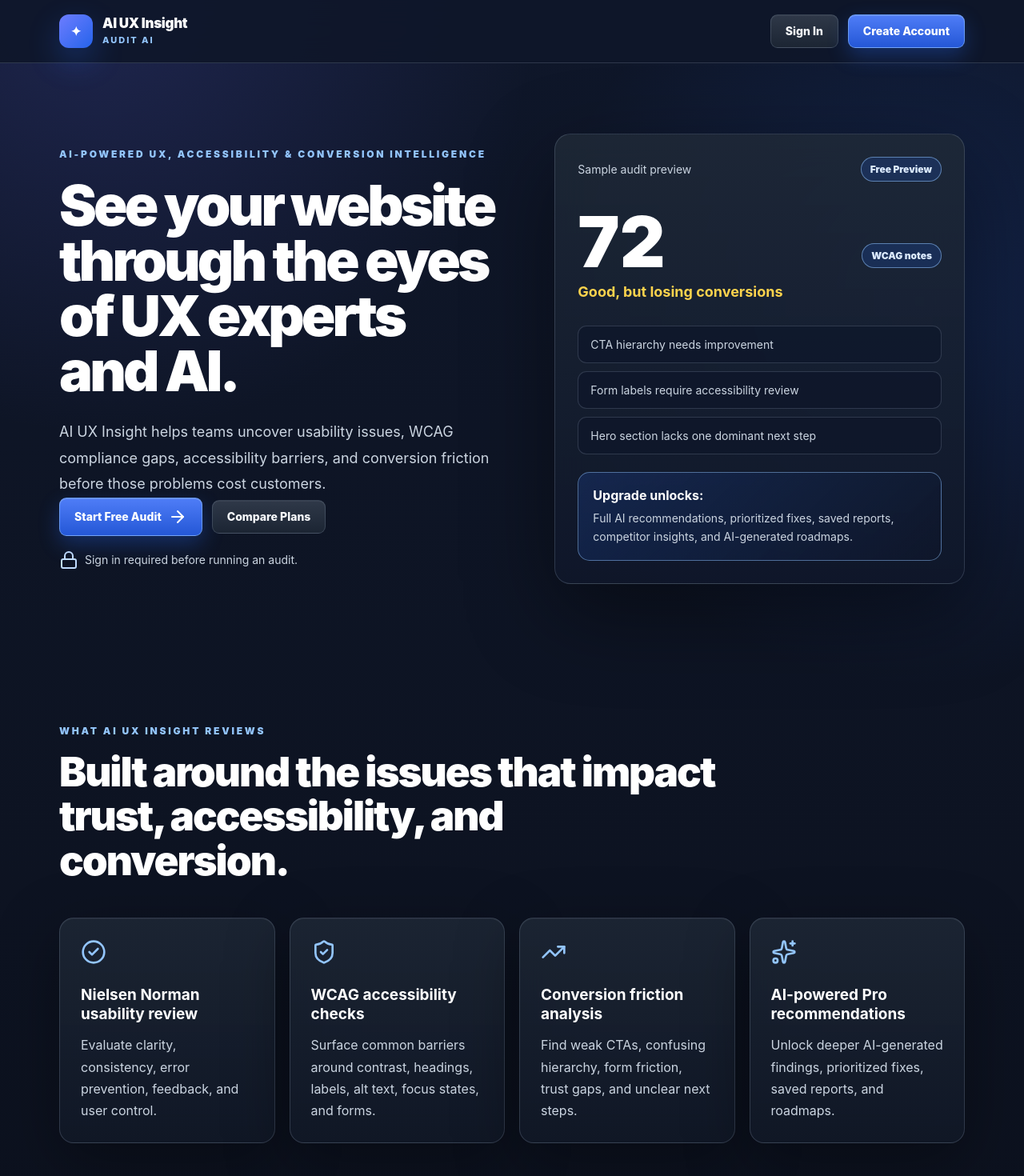
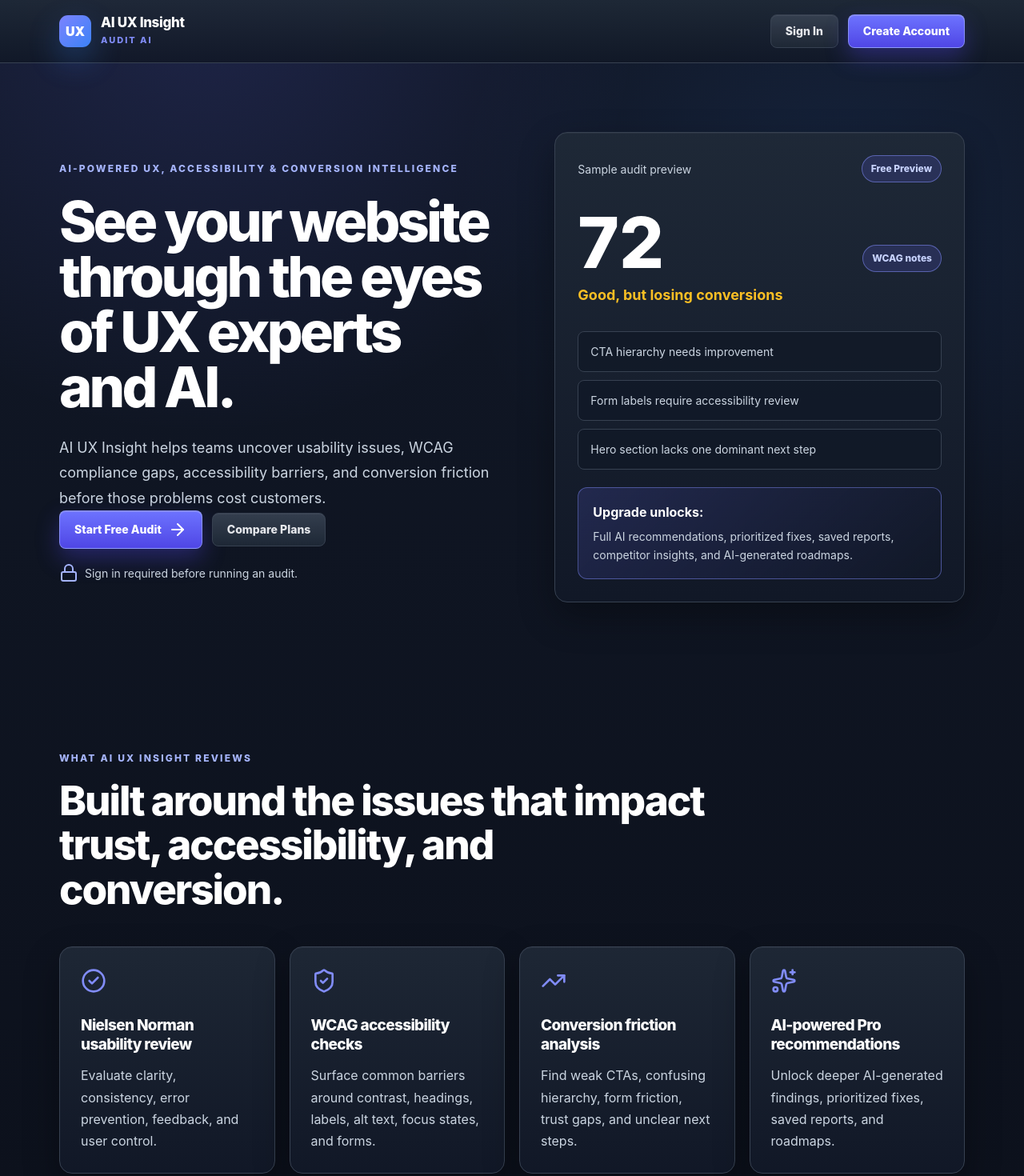
Before and after one commit to DarkstarSoftware/UXIQ, a Next.js app: page / in a window 1280 px wide. Shown: the top 1470 px of the page at 80% size. Built offline with nearby package versions, Linux system fonts and the light colour scheme.

Commit message:
Apply UXIQ design system globally

```diff
--- a/app/globals.css
+++ b/app/globals.css
@@ -2,31 +2,55 @@
 @tailwind components;
 @tailwind utilities;
 
+/*
+  UXIQ Visual System
+  Source direction:
+  - BG Primary: #0B0F19
+  - Card: #1F2937
+  - Border: #374151
+  - Indigo 500 / 600 primary controls
+  - Typography: Inter
+  - Dark glass panels, subtle borders, compact spacing
+*/
+
 :root {
   color-scheme: dark;
 
-  --ux-bg: #0b0f19;
-  --ux-bg-2: #111827;
-  --ux-sidebar: rgba(15, 23, 42, 0.94);
-  --ux-panel: rgba(31, 41, 55, 0.74);
-  --ux-panel-2: rgba(40, 51, 72, 0.72);
-  --ux-panel-3: rgba(55, 65, 81, 0.52);
-  --ux-border: rgba(148, 163, 184, 0.24);
-  --ux-border-strong: rgba(148, 163, 184, 0.42);
-  --ux-text: #f8fafc;
-  --ux-muted: #cbd5e1;
-  --ux-muted-2: #94a3b8;
-  --ux-blue: #6366f1;
-  --ux-blue-2: #2563eb;
-  --ux-blue-3: #60a5fa;
-  --ux-purple: #8b5cf6;
-  --ux-success: #22c55e;
-  --ux-warning: #f59e0b;
-  --ux-danger: #ef4444;
-  --ux-focus: #facc15;
+  --uxiq-bg: #0B0F19;
+  --uxiq-bg-elevated: #111827;
+  --uxiq-card: #1F2937;
+  --uxiq-card-soft: #232D3D;
+  --uxiq-card-strong: #273244;
+  --uxiq-border: #374151;
+  --uxiq-border-soft: rgba(148, 163, 184, 0.22);
+  --uxiq-border-strong: rgba(148, 163, 184, 0.42);
 
-  --shadow-card: 0 24px 80px rgba(0, 0, 0, 0.34), inset 0 1px 0 rgba(255, 255, 255, 0.05);
-  --shadow-soft: 0 16px 44px rgba(0, 0, 0, 0.28);
+  --uxiq-text: #F8FAFC;
+  --uxiq-text-soft: #E5E7EB;
+  --uxiq-muted: #CBD5E1;
+  --uxiq-muted-2: #94A3B8;
+
+  --uxiq-indigo-500: #6366F1;
+  --uxiq-indigo-600: #4F46E5;
+  --uxiq-blue: #3B82F6;
+
+  --uxiq-success: #22C65E;
+  --uxiq-warning: #F5A00B;
+  --uxiq-error: #EF4444;
+
+  --uxiq-focus: #FACC15;
+  --uxiq-radius-sm: 8px;
+  --uxiq-radius-md: 12px;
+  --uxiq-radius-lg: 16px;
+  --uxiq-radius-xl: 22px;
+
+  --uxiq-shadow-card:
+    0 18px 45px rgba(0, 0, 0, 0.32),
+    inset 0 1px 0 rgba(255, 255, 255, 0.045);
+
+  --uxiq-shadow-control:
+    0 10px 24px rgba(0, 0, 0, 0.22),
+    inset 0 1px 0 rgba(255, 255, 255, 0.08);
 }
 
 html,
@@ -34,10 +58,10 @@
   margin: 0;
   min-height: 100%;
   background:
-    radial-gradient(circle at top left, rgba(99, 102, 241, 0.18), transparent 28rem),
-    radial-gradient(circle at top right, rgba(37, 99, 235, 0.14), transparent 28rem),
-    var(--ux-bg);
-  color: var(--ux-text);
+    radial-gradient(circle at 20% 0%, rgba(99, 102, 241, 0.16), transparent 34rem),
+    radial-gradient(circle at 82% 8%, rgba(59, 130, 246, 0.10), transparent 30rem),
+    linear-gradient(180deg, #111827 0%, var(--uxiq-bg) 58%);
+  color: var(--uxiq-text);
   font-family:
     Inter,
     ui-sans-serif,
@@ -46,6 +70,8 @@
     BlinkMacSystemFont,
     "Segoe UI",
     sans-serif;
+  font-size: 16px;
+  line-height: 1.5;
   text-rendering: optimizeLegibility;
 }
 
@@ -70,11 +96,33 @@
 input:focus-visible,
 textarea:focus-visible,
 select:focus-visible {
-  outline: 3px solid var(--ux-focus);
+  outline: 3px solid var(--uxiq-focus);
   outline-offset: 3px;
 }
 
-/* App utility fallbacks */
+/* Existing token fallbacks */
+.bg-ui-bg { background-color: var(--uxiq-bg); }
+.bg-ui-card { background-color: var(--uxiq-card); }
+.bg-ui-surface { background-color: var(--uxiq-card-soft); }
+.bg-ui-sidebar { background-color: #111827; }
+.border-ui-border { border-color: var(--uxiq-border); }
+
+.text-white { color: var(--uxiq-text); }
+.text-ui-muted { color: var(--uxiq-muted); }
+.text-brand-200 { color: #C7D2FE; }
+.text-brand-300 { color: #A5B4FC; }
+.text-brand-400 { color: #818CF8; }
+.text-brand-500 { color: var(--uxiq-indigo-500); }
+.bg-brand-500 { background-color: var(--uxiq-indigo-500); }
+.bg-brand-600 { background-color: var(--uxiq-indigo-600); }
+.border-brand-500 { border-color: var(--uxiq-indigo-500); }
+
+.text-success { color: var(--uxiq-success); }
+.text-warning { color: var(--uxiq-warning); }
+.text-red-200 { color: #FECACA; }
+.text-red-300 { color: #FCA5A5; }
+
+/* Containers */
 .container-shell,
 .ai-shell {
   width: 100%;
@@ -83,63 +131,72 @@
   padding-inline: 24px;
 }
 
-.card,
-.ai-card {
-  background:
-    linear-gradient(180deg, rgba(31, 41, 55, 0.8), rgba(17, 24, 39, 0.88));
-  border: 1px solid var(--ux-border);
-  border-radius: 18px;
-  box-shadow: var(--shadow-card);
-  backdrop-filter: blur(18px);
+/* Typography */
+h1,
+h2,
+h3,
+h4,
+h5,
+h6 {
+  color: var(--uxiq-text);
+  letter-spacing: -0.035em;
+}
+
+p {
+  color: inherit;
+}
+
+.ai-kicker,
+.app-stat-label,
+.ai-plan-label {
+  color: #A5B4FC;
+  font-size: 12px;
+  font-weight: 800;
+  letter-spacing: 0.18em;
+  text-transform: uppercase;
 }
 
 .section-title {
   margin: 0;
-  color: var(--ux-text);
-  font-size: 1.125rem;
-  line-height: 1.35;
+  color: var(--uxiq-text);
+  font-size: 20px;
+  line-height: 1.25;
   font-weight: 800;
-  letter-spacing: -0.01em;
+  letter-spacing: -0.025em;
 }
 
-.bg-ui-bg { background-color: var(--ux-bg); }
-.bg-ui-card { background-color: var(--ux-panel); }
-.bg-ui-surface { background-color: var(--ux-panel-2); }
-.bg-ui-sidebar { background-color: #101827; }
-.border-ui-border { border-color: var(--ux-border); }
-.text-ui-muted { color: var(--ux-muted); }
-.text-white { color: var(--ux-text); }
-.text-brand-200 { color: #dbeafe; }
-.text-brand-300 { color: #bfdbfe; }
-.text-brand-400 { color: #93c5fd; }
-.text-brand-500 { color: var(--ux-blue-3); }
-.bg-brand-500 { background-color: var(--ux-blue-2); }
-.bg-brand-600 { background-color: #1d4ed8; }
-.border-brand-500 { border-color: var(--ux-blue-3); }
-.text-success { color: var(--ux-success); }
-.text-warning { color: var(--ux-warning); }
-.text-red-200 { color: #fecaca; }
-.text-red-300 { color: #fca5a5; }
+/* Cards */
+.card,
+.ai-card {
+  background:
+    linear-gradient(180deg, rgba(31, 41, 55, 0.92), rgba(17, 24, 39, 0.94));
+  border: 1px solid var(--uxiq-border);
+  border-radius: var(--uxiq-radius-lg);
+  box-shadow: var(--uxiq-shadow-card);
+}
 
-/* Forms */
+.card:hover,
+.ai-card:hover {
+  border-color: var(--uxiq-border-strong);
+}
+
+/* Controls */
 .ai-input,
 .ai-textarea {
   width: 100%;
   min-height: 44px;
-  border: 1px solid var(--ux-border);
-  border-radius: 9px;
+  border: 1px solid var(--uxiq-border);
+  border-radius: var(--uxiq-radius-sm);
   background:
-    linear-gradient(180deg, rgba(55, 65, 81, 0.62), rgba(31, 41, 55, 0.72));
-  color: var(--ux-text);
+    linear-gradient(180deg, rgba(55, 65, 81, 0.72), rgba(31, 41, 55, 0.82));
+  color: var(--uxiq-text);
   padding: 11px 13px;
-  box-shadow:
-    inset 0 1px 0 rgba(255, 255, 255, 0.04),
-    0 8px 22px rgba(0, 0, 0, 0.18);
+  box-shadow: var(--uxiq-shadow-control);
 }
 
 .ai-input::placeholder,
 .ai-textarea::placeholder {
-  color: var(--ux-muted-2);
+  color: var(--uxiq-muted-2);
 }
 
 .ai-textarea {
@@ -155,9 +212,9 @@
   justify-content: center;
   gap: 8px;
   border: 1px solid transparent;
-  border-radius: 9px;
+  border-radius: var(--uxiq-radius-sm);
   padding: 11px 18px;
-  color: #fff;
+  color: #FFFFFF;
   font-size: 14px;
   font-weight: 800;
   line-height: 1;
@@ -175,36 +232,41 @@
 }
 
 .ds-button:disabled {
-  opacity: 0.58;
+  opacity: 0.56;
   cursor: not-allowed;
   transform: none;
 }
 
 .ds-button-primary {
-  background: linear-gradient(180deg, #4f7df7, #2457d6);
-  border-color: rgba(147, 197, 253, 0.55);
+  background:
+    linear-gradient(180deg, #6D73FF 0%, var(--uxiq-indigo-600) 100%);
+  border-color: rgba(165, 180, 252, 0.6);
   box-shadow:
-    0 10px 26px rgba(37, 99, 235, 0.32),
+    0 12px 28px rgba(79, 70, 229, 0.35),
     inset 0 1px 0 rgba(255, 255, 255, 0.18);
 }
 
 .ds-button-primary:hover {
-  background: linear-gradient(180deg, #5b86ff, #1d4ed8);
+  background:
+    linear-gradient(180deg, #7B82FF 0%, #4338CA 100%);
 }
 
 .ds-button-secondary {
-  background: linear-gradient(180deg, rgba(55, 65, 81, 0.82), rgba(31, 41, 55, 0.82));
-  border-color: var(--ux-border);
-  color: var(--ux-text);
-  box-shadow: inset 0 1px 0 rgba(255, 255, 255, 0.05);
+  background:
+    linear-gradient(180deg, rgba(55, 65, 81, 0.92), rgba(31, 41, 55, 0.92));
+  border-color: var(--uxiq-border);
+  color: var(--uxiq-text-soft);
+  box-shadow: inset 0 1px 0 rgba(255, 255, 255, 0.06);
 }
 
 .ds-button-secondary:hover {
-  background: linear-gradient(180deg, rgba(75, 85, 99, 0.82), rgba(45, 55, 72, 0.82));
+  background:
+    linear-gradient(180deg, rgba(75, 85, 99, 0.92), rgba(45, 55, 72, 0.92));
 }
 
 .ds-button-danger {
-  background: linear-gradient(180deg, #ef4444, #b91c1c);
+  background:
+    linear-gradient(180deg, #EF4444, #B91C1C);
   border-color: rgba(252, 165, 165, 0.55);
 }
 
@@ -216,32 +278,33 @@
 }
 
 .ai-logo-mark {
-  width: 42px;
-  height: 42px;
+  width: 40px;
+  height: 40px;
   display: grid;
   place-items: center;
-  border-radius: 12px;
-  background: linear-gradient(135deg, #6d7dff, #2563eb);
-  color: #fff;
+  border-radius: 11px;
+  background:
+    linear-gradient(135deg, #7C83FF 0%, #3B82F6 100%);
+  color: #FFFFFF;
   font-weight: 950;
-  box-shadow: 0 16px 38px rgba(37, 99, 235, 0.32);
+  box-shadow: 0 16px 38px rgba(59, 130, 246, 0.32);
 }
 
 .ai-logo-title {
   display: block;
-  color: #fff;
+  color: #FFFFFF;
   font-size: 17px;
   line-height: 1.05;
-  font-weight: 900;
+  font-weight: 800;
   letter-spacing: -0.02em;
 }
 
 .ai-logo-subtitle {
   display: block;
   margin-top: 4px;
-  color: #93c5fd;
+  color: #818CF8;
   font-size: 11px;
-  font-weight: 850;
+  font-weight: 800;
   letter-spacing: 0.18em;
   text-transform: uppercase;
 }
@@ -249,18 +312,15 @@
 /* Marketing */
 .ai-page {
   min-height: 100vh;
-  background:
-    radial-gradient(circle at 10% 0%, rgba(99, 102, 241, 0.18), transparent 34rem),
-    radial-gradient(circle at 90% 12%, rgba(37, 99, 235, 0.16), transparent 30rem),
-    linear-gradient(180deg, #0f172a, #0b0f19 70%);
 }
 
 .ai-header {
   position: sticky;
   top: 0;
   z-index: 30;
-  border-bottom: 1px solid var(--ux-border);
-  background: rgba(15, 23, 42, 0.9);
+  border-bottom: 1px solid var(--uxiq-border);
+  background:
+    linear-gradient(180deg, rgba(31, 41, 55, 0.92), rgba(17, 24, 39, 0.92));
   backdrop-filter: blur(16px);
 }
 
@@ -280,38 +340,29 @@
 }
 
 .ai-hero {
-  padding-block: 88px 92px;
+  padding-block: 86px 90px;
   display: grid;
   grid-template-columns: minmax(0, 1.04fr) minmax(360px, 0.96fr);
   gap: 64px;
   align-items: center;
 }
 
-.ai-kicker {
-  margin: 0;
-  color: #93c5fd;
-  font-size: 12px;
-  font-weight: 900;
-  letter-spacing: 0.23em;
-  text-transform: uppercase;
-}
-
 .ai-title {
   margin: 22px 0 0;
   max-width: 760px;
-  color: #fff;
-  font-size: clamp(44px, 5.5vw, 74px);
+  color: #FFFFFF;
+  font-size: clamp(44px, 5.5vw, 72px);
   line-height: 0.98;
   letter-spacing: -0.055em;
-  font-weight: 950;
+  font-weight: 850;
 }
 
 .ai-subtitle {
   margin: 26px 0 0;
   max-width: 690px;
-  color: var(--ux-muted);
+  color: var(--uxiq-muted);
   font-size: 18px;
-  line-height: 1.8;
+  line-height: 1.75;
 }
 
 .ai-note {
@@ -319,18 +370,17 @@
   display: flex;
   align-items: center;
   gap: 8px;
-  color: var(--ux-muted);
+  color: var(--uxiq-muted);
   font-size: 14px;
 }
 
 .ai-preview {
   padding: 28px;
-  border-radius: 20px;
-  border: 1px solid var(--ux-border);
+  border-radius: var(--uxiq-radius-lg);
+  border: 1px solid var(--uxiq-border);
   background:
-    linear-gradient(180deg, rgba(31, 41, 55, 0.86), rgba(15, 23, 42, 0.92));
-  box-shadow: 0 36px 110px rgba(0, 0, 0, 0.42);
-  backdrop-filter: blur(20px);
+    linear-gradient(180deg, rgba(31, 41, 55, 0.94), rgba(17, 24, 39, 0.96));
+  box-shadow: var(--uxiq-shadow-card);
 }
 
 .ai-preview-top,
@@ -342,20 +392,20 @@
 }
 
 .ai-preview-top {
-  color: var(--ux-muted);
+  color: var(--uxiq-muted);
   font-size: 14px;
 }
 
 .ai-pill {
   display: inline-flex;
   align-items: center;
-  border: 1px solid rgba(147, 197, 253, 0.55);
+  border: 1px solid rgba(129, 140, 248, 0.55);
   border-radius: 999px;
   padding: 7px 11px;
-  background: rgba(37, 99, 235, 0.18);
-  color: #dbeafe;
+  background: rgba(99, 102, 241, 0.18);
+  color: #C7D2FE;
   font-size: 12px;
-  font-weight: 900;
+  font-weight: 800;
 }
 
 .ai-score-row {
@@ -364,15 +414,15 @@
 
 .ai-score {
   margin: 0;
-  color: #fff;
+  color: #FFFFFF;
   font-size: 88px;
   line-height: 0.9;
-  font-weight: 950;
+  font-weight: 850;
 }
 
 .ai-score-label {
   margin: 12px 0 0;
-  color: #fcd34d;
+  color: #FBBF24;
   font-size: 18px;
   font-weight: 700;
 }
@@ -385,31 +435,31 @@
 
 .ai-preview-item {
   padding: 14px 15px;
-  border: 1px solid var(--ux-border);
-  border-radius: 11px;
-  background: rgba(15, 23, 42, 0.72);
-  color: var(--ux-muted);
+  border: 1px solid var(--uxiq-border);
+  border-radius: var(--uxiq-radius-sm);
+  background: rgba(17, 24, 39, 0.76);
+  color: var(--uxiq-muted);
   font-size: 14px;
 }
 
 .ai-unlock {
   margin-top: 22px;
   padding: 18px;
-  border-radius: 15px;
-  border: 1px solid rgba(147, 197, 253, 0.48);
+  border-radius: var(--uxiq-radius-md);
+  border: 1px solid rgba(129, 140, 248, 0.48);
   background:
-    linear-gradient(135deg, rgba(37, 99, 235, 0.18), rgba(15, 23, 42, 0.72));
+    linear-gradient(135deg, rgba(99, 102, 241, 0.18), rgba(17, 24, 39, 0.72));
 }
 
 .ai-unlock strong {
   display: block;
-  color: #fff;
+  color: #FFFFFF;
 }
 
 .ai-unlock span {
   display: block;
   margin-top: 8px;
-  color: var(--ux-muted);
+  color: var(--uxiq-muted);
   line-height: 1.6;
   font-size: 14px;
 }
@@ -425,15 +475,15 @@
 
 .ai-section-heading h2 {
   margin: 16px 0 0;
-  color: #fff;
+  color: #FFFFFF;
   font-size: clamp(32px, 4vw, 52px);
   line-height: 1.08;
   letter-spacing: -0.04em;
-  font-weight: 950;
+  font-weight: 850;
 }
 
 .ai-section-heading p:not(.ai-kicker) {
-  color: var(--ux-muted);
+  color: var(--uxiq-muted);
   line-height: 1.7;
 }
 
@@ -455,28 +505,29 @@
 .ai-feature-icon {
   width: 32px;
   height: 32px;
-  color: #93c5fd;
+  color: #818CF8;
 }
 
 .ai-feature-card h3 {
   margin: 22px 0 0;
-  color: #fff;
+  color: #FFFFFF;
   font-size: 19px;
   line-height: 1.25;
+  font-weight: 800;
 }
 
 .ai-feature-card p {
   margin: 14px 0 0;
-  color: var(--ux-muted);
+  color: var(--uxiq-muted);
   line-height: 1.7;
 }
 
 .ai-plan-section {
   padding-block: 90px;
-  border-block: 1px solid var(--ux-border);
+  border-block: 1px solid var(--uxiq-border);
   background:
     radial-gradient(circle at center, rgba(99, 102, 241, 0.12), transparent 38rem),
-    rgba(15, 23, 42, 0.72);
+    rgba(17, 24, 39, 0.72);
 }
 
 .ai-plan-grid {
@@ -492,30 +543,22 @@
 }
 
 .ai-plan-pro {
-  border-color: rgba(147, 197, 253, 0.72);
+  border-color: rgba(129, 140, 248, 0.72);
   box-shadow:
-    0 0 0 1px rgba(147, 197, 253, 0.35),
-    0 24px 70px rgba(37, 99, 235, 0.18);
-}
-
-.ai-plan-label {
-  margin: 0;
-  color: #93c5fd;
-  font-size: 12px;
-  font-weight: 950;
-  letter-spacing: 0.22em;
-  text-transform: uppercase;
+    0 0 0 1px rgba(129, 140, 248, 0.35),
+    0 24px 70px rgba(79, 70, 229, 0.18);
 }
 
 .ai-plan-card h3 {
   margin: 16px 0 0;
-  color: #fff;
+  color: #FFFFFF;
   font-size: 30px;
   line-height: 1.15;
+  font-weight: 850;
 }
 
 .ai-plan-card p {
-  color: var(--ux-muted);
+  color: var(--uxiq-muted);
   line-height: 1.7;
 }
 
@@ -529,13 +572,13 @@
   display: flex;
   align-items: center;
   gap: 10px;
-  color: var(--ux-muted);
+  color: var(--uxiq-muted);
 }
 
 .ai-check-icon {
   width: 20px;
   height: 20px;
-  color: var(--ux-success);
+  color: var(--uxiq-success);
   flex: 0 0 auto;
 }
 
@@ -552,19 +595,20 @@
 
 .ai-cta-card h2 {
   margin: 18px 0 0;
-  color: #fff;
+  color: #FFFFFF;
   font-size: clamp(32px, 4vw, 52px);
   line-height: 1.08;
   letter-spacing: -0.04em;
+  font-weight: 850;
 }
 
 .ai-cta-card p {
-  color: var(--ux-muted);
+  color: var(--uxiq-muted);
   line-height: 1.7;
 }
 
 .ai-footer {
-  border-top: 1px solid var(--ux-border);
+  border-top: 1px solid var(--uxiq-border);
   padding-block: 28px;
 }
 
@@ -572,7 +616,7 @@
   display: flex;
   justify-content: space-between;
   gap: 16px;
-  color: var(--ux-muted);
+  color: var(--uxiq-muted);
   font-size: 14px;
 }
 
@@ -587,9 +631,6 @@
   display: grid;
   place-items: center;
   padding: 32px 20px;
-  background:
-    radial-gradient(circle at 15% 0%, rgba(99, 102, 241, 0.18), transparent 30rem),
-    linear-gradient(180deg, #111827, #0b0f19);
 }
 
 .ai-auth-card {
@@ -598,14 +639,11 @@
   padding: 32px;
 }
 
-/* Premium app shell */
+/* App shell */
 .app-shell {
   min-height: 100vh;
   display: grid;
   grid-template-columns: 272px minmax(0, 1fr);
-  background:
-    radial-gradient(circle at 20% 0%, rgba(99, 102, 241, 0.13), transparent 34rem),
-    #0b0f19;
 }
 
 .app-sidebar {
@@ -613,9 +651,9 @@
   top: 0;
   height: 100vh;
   padding: 24px 18px;
-  border-right: 1px solid var(--ux-border);
+  border-right: 1px solid var(--uxiq-border);
   background:
-    linear-gradient(180deg, rgba(17, 24, 39, 0.98), rgba(11, 15, 25, 0.98));
+    linear-gradient(180deg, rgba(31, 41, 55, 0.94), rgba(17, 24, 39, 0.98));
   overflow-y: auto;
 }
 
@@ -629,12 +667,12 @@
   display: flex;
   align-items: center;
   gap: 12px;
-  min-height: 46px;
+  min-height: 44px;
   padding: 10px 12px;
   border: 1px solid transparent;
-  border-radius: 12px;
-  color: var(--ux-muted);
-  font-weight: 800;
+  border-radius: var(--uxiq-radius-sm);
+  color: var(--uxiq-muted);
+  font-weight: 700;
   font-size: 14px;
 }
 
@@ -642,8 +680,8 @@
 .app-nav-link-active {
   background:
     linear-gradient(180deg, rgba(71, 85, 105, 0.72), rgba(51, 65, 85, 0.68));
-  border-color: var(--ux-border);
-  color: #fff;
+  border-color: var(--uxiq-border);
+  color: #FFFFFF;
 }
 
 .app-main {
@@ -661,16 +699,16 @@
 
 .app-page-title {
   margin: 0;
-  color: #fff;
-  font-size: clamp(34px, 4vw, 52px);
-  letter-spacing: -0.055em;
-  line-height: 1.02;
-  font-weight: 950;
+  color: #FFFFFF;
+  font-size: clamp(34px, 4vw, 48px);
+  letter-spacing: -0.05em;
+  line-height: 1.03;
+  font-weight: 850;
 }
 
 .app-page-subtitle {
   margin: 10px 0 0;
-  color: var(--ux-muted);
+  color: var(--uxiq-muted);
   font-size: 16px;
   line-height: 1.6;
 }
@@ -691,21 +729,12 @@
   padding: 24px;
 }
 
-.app-stat-label {
-  margin: 0;
-  color: var(--ux-muted);
-  font-size: 13px;
-  font-weight: 850;
-  letter-spacing: 0.06em;
-  text-transform: uppercase;
-}
-
 .app-stat-value {
   margin: 10px 0 0;
-  color: #fff;
+  color: #FFFFFF;
   font-size: 42px;
   line-height: 1;
-  font-weight: 950;
+  font-weight: 850;
   letter-spacing: -0.04em;
 }
 
@@ -714,6 +743,7 @@
   padding: 24px;
 }
 
+/* Score system */
 .score-shell {
   display: grid;
   grid-template-columns: 260px minmax(0, 1fr);
@@ -728,8 +758,15 @@
   display: grid;
   place-items: center;
   background:
-    conic-gradient(#60a5fa 0deg, #8b5cf6 95deg, #f87171 170deg, #fbbf24 245deg, #4ade80 315deg, #60a5fa 360deg);
-  box-shadow: 0 24px 80px rgba(96, 165, 250, 0.16);
+    conic-gradient(
+      #60A5FA 0deg,
+      #8B5CF6 95deg,
+      #EF4444 170deg,
+      #F5A00B 245deg,
+      #22C65E 315deg,
+      #60A5FA 360deg
+    );
+  box-shadow: 0 24px 80px rgba(99, 102, 241, 0.18);
 }
 
 .score-ring-inner {
@@ -738,10 +775,10 @@
   border-radius: 999px;
   display: grid;
   place-items: center;
-  background: #111827;
-  color: #fff;
+  background: #1F2937;
+  color: #FFFFFF;
   font-size: 64px;
-  font-weight: 950;
+  font-weight: 850;
 }
 
 .issue-row {
@@ -749,10 +786,10 @@
   align-items: center;
   justify-content: space-between;
   gap: 16px;
-  padding: 16px 18px;
-  border: 1px solid var(--ux-border);
-  border-radius: 12px;
-  background: rgba(31, 41, 55, 0.62);
+  padding: 14px 16px;
+  border: 1px solid var(--uxiq-border);
+  border-radius: var(--uxiq-radius-sm);
+  background: rgba(31, 41, 55, 0.72);
 }
 
 .badge {
@@ -761,14 +798,28 @@
   border-radius: 7px;
   padding: 5px 9px;
   font-size: 12px;
-  font-weight: 950;
+  font-weight: 850;
   letter-spacing: 0.08em;
   text-transform: uppercase;
 }
 
-.badge-high { background: rgba(239, 68, 68, 0.22); color: #fecaca; border: 1px solid rgba(248, 113, 113, 0.45); }
-.badge-med { background: rgba(245, 158, 11, 0.22); color: #fde68a; border: 1px solid rgba(251, 191, 36, 0.45); }
-.badge-low { background: rgba(148, 163, 184, 0.18); color: #e2e8f0; border: 1px solid rgba(148, 163, 184, 0.45); }
+.badge-high {
+  background: rgba(239, 68, 68, 0.22);
+  color: #FECACA;
+  border: 1px solid rgba(239, 68, 68, 0.45);
+}
+
+.badge-med {
+  background: rgba(245, 160, 11, 0.22);
+  color: #FDE68A;
+  border: 1px solid rgba(245, 160, 11, 0.45);
+}
+
+.badge-low {
+  background: rgba(148, 163, 184, 0.18);
+  color: #E2E8F0;
+  border: 1px solid rgba(148, 163, 184, 0.45);
+}
 
 .report-list {
   display: grid;
@@ -781,9 +832,9 @@
   gap: 16px;
   align-items: center;
   padding: 16px;
-  border: 1px solid var(--ux-border);
-  border-radius: 12px;
-  background: rgba(31, 41, 55, 0.62);
+  border: 1px solid var(--uxiq-border);
+  border-radius: var(--uxiq-radius-sm);
+  background: rgba(31, 41, 55, 0.72);
 }
 
 @media (max-width: 1024px) {
@@ -867,24 +918,3 @@
     padding: 22px;
   }
 }
-
-@media print {
-  body {
-    background: #fff !important;
-    color: #000 !important;
-  }
-
-  aside,
-  nav,
-  button {
-    display: none !important;
-  }
-
-  .card,
-  .ai-card {
-    border: 1px solid #d1d5db !important;
-    background: #fff !important;
-    box-shadow: none !important;
-    break-inside: avoid;
-  }
-}
--- a/components/ui/logo.tsx
+++ b/components/ui/logo.tsx
@@ -3,7 +3,7 @@
 export function Logo() {
   return (
     <Link href="/dashboard" aria-label="Go to AI UX Insight dashboard" className="ai-logo">
-      <span className="ai-logo-mark" aria-hidden="true">✦</span>
+      <span className="ai-logo-mark" aria-hidden="true">UX</span>
       <span>
         <span className="ai-logo-title">AI UX Insight</span>
         <span className="ai-logo-subtitle">Audit AI</span>
```
Also changed, not shown: 1 other file (tests, documents, lock files or other folders).
